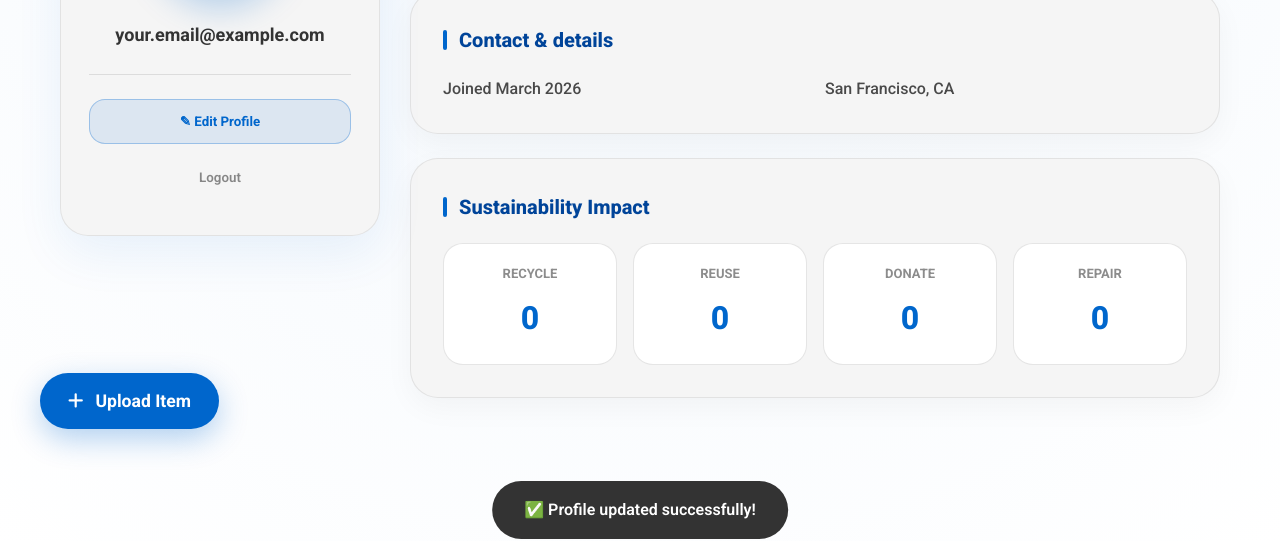
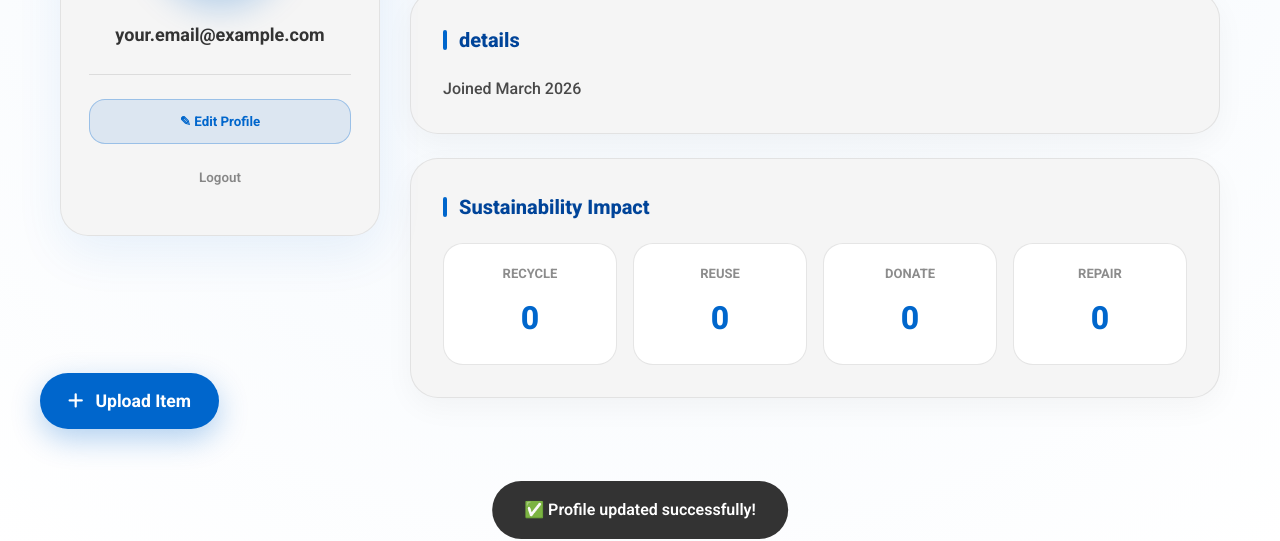
Before and after one commit to BrianC0des/Team-AiAi-2026, a website: page frontend/public/pages/user/pages/userProfile.html in a window 1280 px wide. Shown: the part 331-872 px from the top of the page. Drawn offline with Linux system fonts and the light colour scheme.

```diff
--- a/frontend/public/pages/user/pages/userProfile.html
+++ b/frontend/public/pages/user/pages/userProfile.html
@@ -54,13 +54,10 @@
 
             <!-- Contact & Details Section (moved from sidebar) -->
             <section class="content-card" id="details-section">
-                <h3>Contact & details</h3>
+                <h3>details</h3>
                 <div class="details-list">
                     <div class="detail-item">
                         <span id="detailJoined">Joined March 2026</span>
-                    </div>
-                    <div class="detail-item">
-                        <span>San Francisco, CA</span>
                     </div>
                 </div>
             </section>
```
